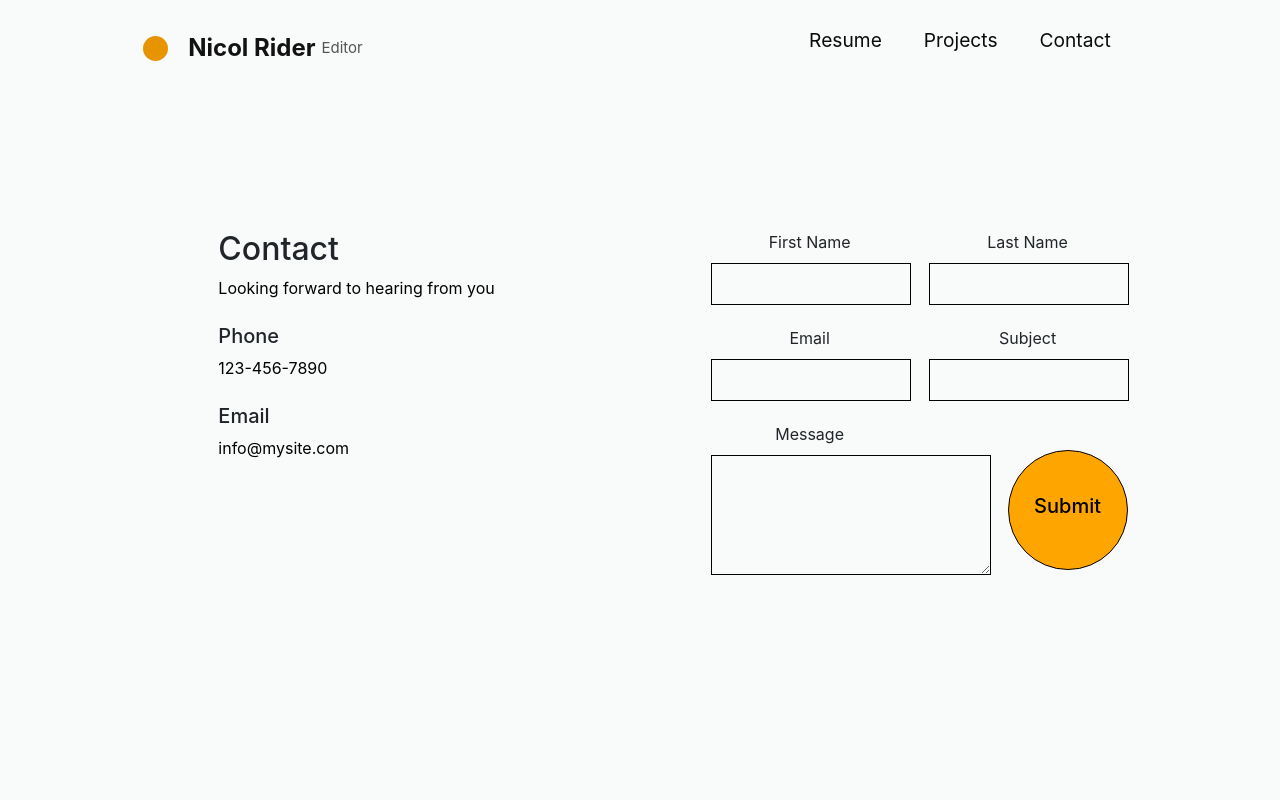
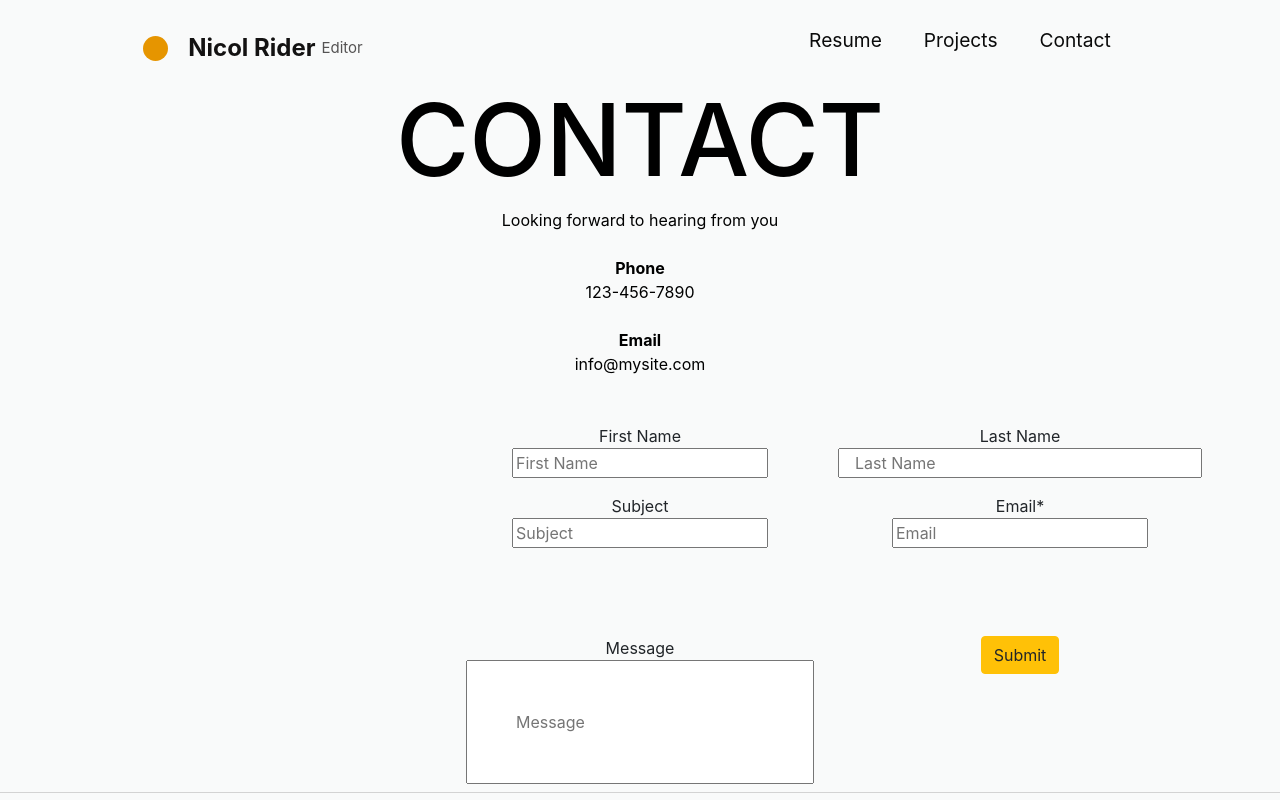
Before and after one commit to trirahul/RSVI2021, a React (Create React App) app: page / in a window 1280 px wide. Both pictures are taken after a click on the element "Contact". Shown: the top 800 px of the page. Built offline with nearby package versions, Linux system fonts and the light colour scheme.

Commit message:
Update Contact.js

```diff
--- a/src/components/Pages/Contact.js
+++ b/src/components/Pages/Contact.js
@@ -1,50 +1,113 @@
-import React, { Component } from 'react';
-import Form from './Form';
-import Info from './Info';
-import './Contact.css';
+import ReactDOM from 'react-dom';
+import React, { useEffect, useState } from "react";
+import validator from 'validator';
 
-class Contact extends Component {
-    render() {
-        return (
-            <div>
-
-                <div className='row t-gap' />
-
-                <div className='row'>
-
-                    <div className='col-lg-6 col-md-5'>
-
-                        <div className='row'>
-
-                            <div className='col-xl-4 col-lg-2 col-1' />
-
-                            <Info />
-
-                            <div className='col-xl-2 col-lg-1 col-1' />
-
-                        </div>
-
-                    </div>
-
-                    <div className='col-lg-6 col-md-7'>
-
-                        <div className='row'>
-
-                            <div className='col-lg-1 col-md-0 col-1' />
-
-                            <Form />
-
-                        </div>
-
-                    </div>
-
-                </div>
-
-                <div className='row b-gap' />
-
-            </div>
-        );
-    }
+function ContactDetails() {
+  return (
+    <div className = "container">
+       <div className = "float-start">
+        <h1>CONTACT</h1>
+        <p>Looking forward to hearing from you
+        <br/>
+        <br/>
+        <b>Phone</b>
+        <br/>
+        123-456-7890
+        <br/>
+        <br/>
+        <b>Email</b>
+        <br/>
+        info@mysite.com
+        </p>
+      </div>
+    </div>
+  );
 }
 
-export default Contact;
+function Form(props) {
+  const [fname, setFname] = useState("");
+  const [lname, setLname] = useState("");
+  const [email, setEmail] = useState("");
+  const [emailBoxColor, setEmailBoxColor] = useState("");
+  const [submit,setSubmit] = useState("");
+  const handleFname = (event) => {                     //arrow functions always need a return type here
+    setFname(event.target.value);
+  }
+  const handleLname = (event) => {
+    setLname(event.target.value);
+  }
+  const handleSubmit = (event) => {
+    event.preventDefault();
+  }
+  const handleEmail = (event) => {
+    var email = event.target.value;
+    setEmail(event.target.value);
+    if (validator.isEmail(email) || email == null) {
+      setEmailBoxColor("");
+    } else {
+      setEmailBoxColor("red");
+    }
+  }
+  const onSubmit = (event) => {
+    var email = document.getElementById("email").getAttribute("value").toString();
+    if (validator.isEmail(email) || email == null) {
+                                                      //submit data
+    } else {
+      alert("Enter correct email");
+    }
+  }
+  return(
+    <form onSubmit = {handleSubmit}>
+      <br/>
+        <div className="container">
+          <div className="row d-flex flex-row-reverse">
+            <div className="col-4 col-md-4 p-2">
+            Last Name
+            <br/>
+              <input type = "text" placeholder = "Last Name" className = "col"/>
+            </div>
+            <div className="col-4 col-md-4 p-2">
+            First Name
+            <br/>
+              <input type = "text" placeholder = "First Name" />
+            </div>
+          </div>
+          <div className="row d-flex flex-row-reverse">
+                <div className="col-4 col-md-4 p-2">Email*<br/>
+                  <input id = "email" type = "text" style = {{borderColor: emailBoxColor}} placeholder = "Email" onChange = {handleEmail} value = {email}/>
+                </div>
+                <div className="col-4 col-md-4 p-2">
+                Subject
+                <br/>
+                  <input type = "text" placeholder = "Subject" />
+                </div>
+          </div>
+          <br/>
+          <br/>
+          <br/>
+          <div className="row d-flex flex-row-reverse">
+            <div className="col-4 col-md-4 p-2 top-buffer">
+              <button type="submit" class="btn btn-warning btn-circle btn-xl align-top" onClick = {onSubmit}>Submit</button>
+            </div>
+            <div className="col-4 col-md-4 p-2">Message<br/>
+              <input type = "text" placeholder = "Message" className = "p-5"/>
+            </div>
+          </div>
+        </div>
+    </form>
+  );
+}
+
+function App() {
+
+    const [color,setColor]=useState('red');
+  const [textColor,setTextColor]=useState('white');
+  return (
+    <React.Fragment>
+      <div><ContactDetails/></div>
+      <div><Form/></div>
+    </React.Fragment>
+  );
+}
+
+export default App;
```
